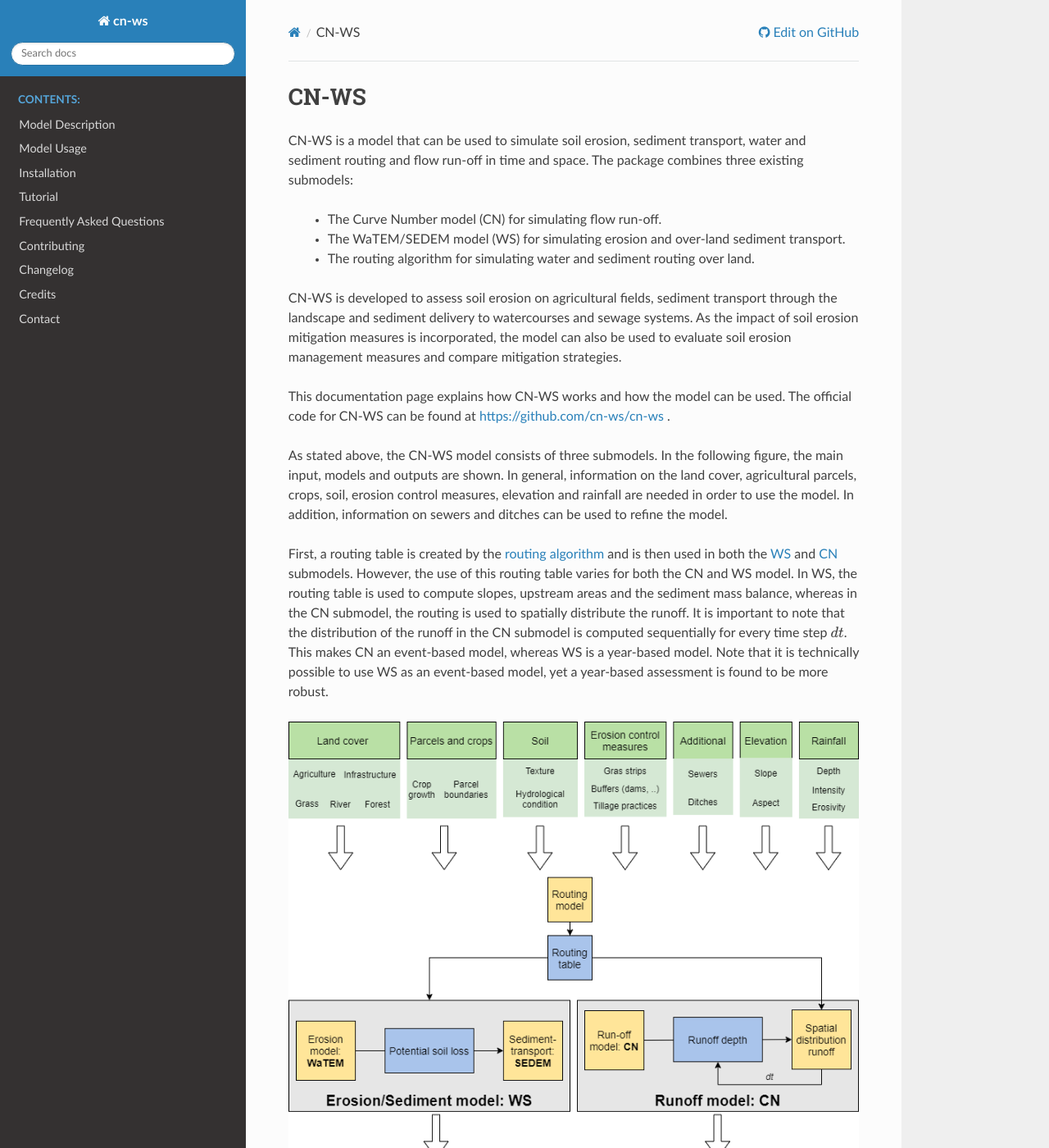
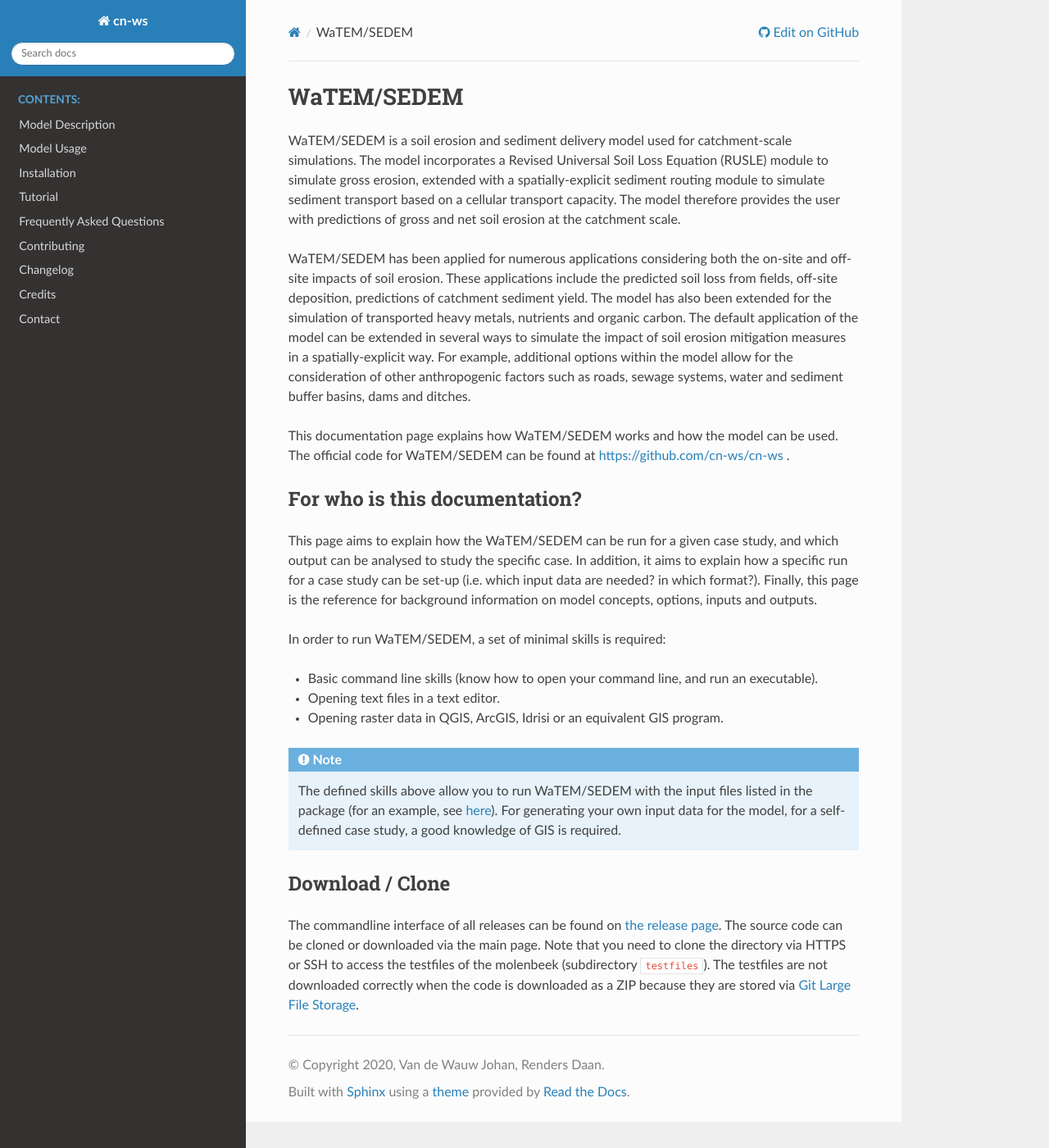
Before and after one commit to watem-sedem/watem-sedem, a Sphinx documentation site: the page built from docs/introduction.rst, in a window 1280 px wide and 1400 px high. Shown: the whole window at 82% size. Built offline with Sphinx 7.4.7 and the Read the Docs theme 2.0.0, drawn with Linux system fonts in a browser that asks for light colours; some of the changed text lies outside the part shown.

Commit message:
Update introduction.rst according to remarks Gert Verstraeten

```diff
--- a/docs/introduction.rst
+++ b/docs/introduction.rst
@@ -1,77 +1,49 @@
-#####
-CN-WS
-#####
+###########
+WaTEM/SEDEM
+###########
 
-CN-WS is a model that can be used to
-simulate soil erosion, sediment transport, water and sediment routing and
-flow run-off in time and space. The package combines three existing submodels:
+WaTEM/SEDEM is a soil erosion and sediment delivery model used for catchment-scale
+simulations. The model incorporates a Revised Universal Soil Loss Equation (RUSLE)
+module to simulate gross erosion, extended with a spatially-explicit sediment routing
+module to simulate sediment transport based on a cellular transport capacity. The model
+therefore provides the user with predictions of gross and net soil erosion at the
+catchment scale.
 
- - The Curve Number model (CN) for simulating flow run-off.
- - The WaTEM/SEDEM model (WS) for simulating erosion and over-land sediment
-   transport.
- - The routing algorithm for simulating water and sediment routing over land.
+WaTEM/SEDEM has been applied for numerous applications considering both the on-site and
+off-site impacts of soil erosion. These applications include the predicted soil loss
+from fields, off-site deposition, predictions of catchment sediment yield. The model has
+also been extended for the simulation of transported heavy metals, nutrients and organic
+carbon. The default application of the model can be extended in several ways to simulate
+the impact of soil erosion mitigation measures in a spatially-explicit way. For example,
+additional options within the model allow for the consideration of other anthropogenic
+factors such as roads, sewage systems, water and sediment buffer basins, dams and
+ditches.
 
-CN-WS is developed to assess soil erosion on
-agricultural fields, sediment transport through the landscape and sediment
-delivery to watercourses and sewage systems. As the impact of soil erosion
-mitigation measures is incorporated, the model can also be used to evaluate soil
-erosion management measures and compare mitigation strategies.
+This documentation page explains how WaTEM/SEDEM works and how the model can
+be used. The official code for WaTEM/SEDEM can be found at
+https://github.com/cn-ws/cn-ws .
 
-This documentation page explains how CN-WS works and how the model can be used.
-The official code for CN-WS can be found at https://github.com/cn-ws/cn-ws .
-
-As stated above, the CN-WS model consists of three submodels. In the
-following figure, the main input, models and outputs are shown. In general,
-information on the land cover, agricultural parcels, crops, soil, erosion control
-measures, elevation and rainfall are needed in order to use the model.
-In addition, information on sewers and ditches can be used to refine the
-model.
-
-First, a routing table is created by the :ref:`routing algorithm <routing>` and is then used in
-both the :ref:`WS <WS>` and :ref:`CN <CN>` submodels. However, the use of this routing table
-varies for both the CN and WS model. In WS, the routing table is used to
-compute slopes, upstream areas and the sediment mass balance, whereas in the
-CN submodel, the routing is used to spatially distribute the runoff. It is
-important to note that the distribution of the runoff in the CN submodel is
-computed sequentially for every time step :math:`dt`. This makes CN an
-event-based model, whereas WS is a year-based model. Note that it is
-technically possible to use WS as an event-based model, yet a year-based
-assessment is found to be more robust.
-
-.. figure:: _static/png/diagram_cn_ws_package.png
-    :width: 771px
-    :align: center
-
-    Schematic diagram of the CN-WS package
-
-The CN and WS model can also be used together, by using the
-run-off to scale the yearly sediment load. This is explained :ref:`here
-<CNWS>`.
-
-.. note::
-    The CN-WS package is still being optimized to make sure the CN, WS and
-    routing algorithm can be run separately.
 
 For who is this documentation?
 ==============================
 
-This page aims to explain how the CN-WS model can be run for a given case
+This page aims to explain how the WaTEM/SEDEM can be run for a given case
 study, and which output can be analysed to study the specific case. In
 addition, it aims to explain how a specific run for a case study can be set-up
 (i.e. which input data are needed? in which format?). Finally, this page
 is the reference for background information on model concepts, options, inputs
 and outputs.
 
-In order to run the CN-WS model, this set of minimal skills is required:
+In order to run WaTEM/SEDEM, a set of minimal skills is required:
 
 - Basic command line skills (know how to open your command line, and run an
   executable).
 - Opening text files in a text editor.
-- Opening raster data in QGIS, ArcGIS or your favorite GIS program.
+- Opening raster data in QGIS, ArcGIS, Idrisi or an equivalent GIS program.
 
 .. note::
 
-    The defined skills above allow you to run the CN-WS model with the input
+    The defined skills above allow you to run WaTEM/SEDEM with the input
     files listed in the package (for an example, see :ref:`here<tutorial>`).
     For generating your own input data for the model, for a self-defined
     case study, a good knowledge of GIS is required.
```
